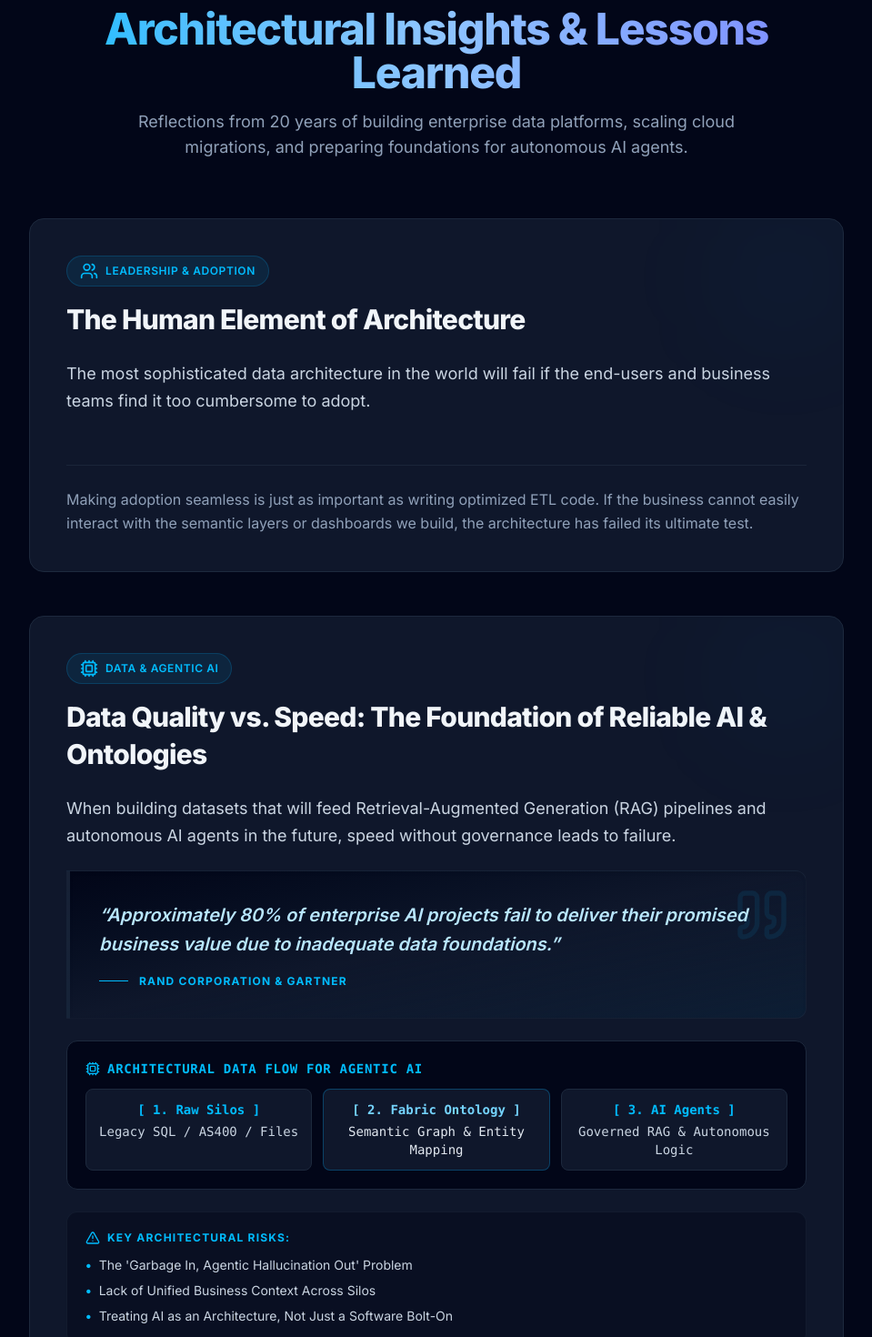
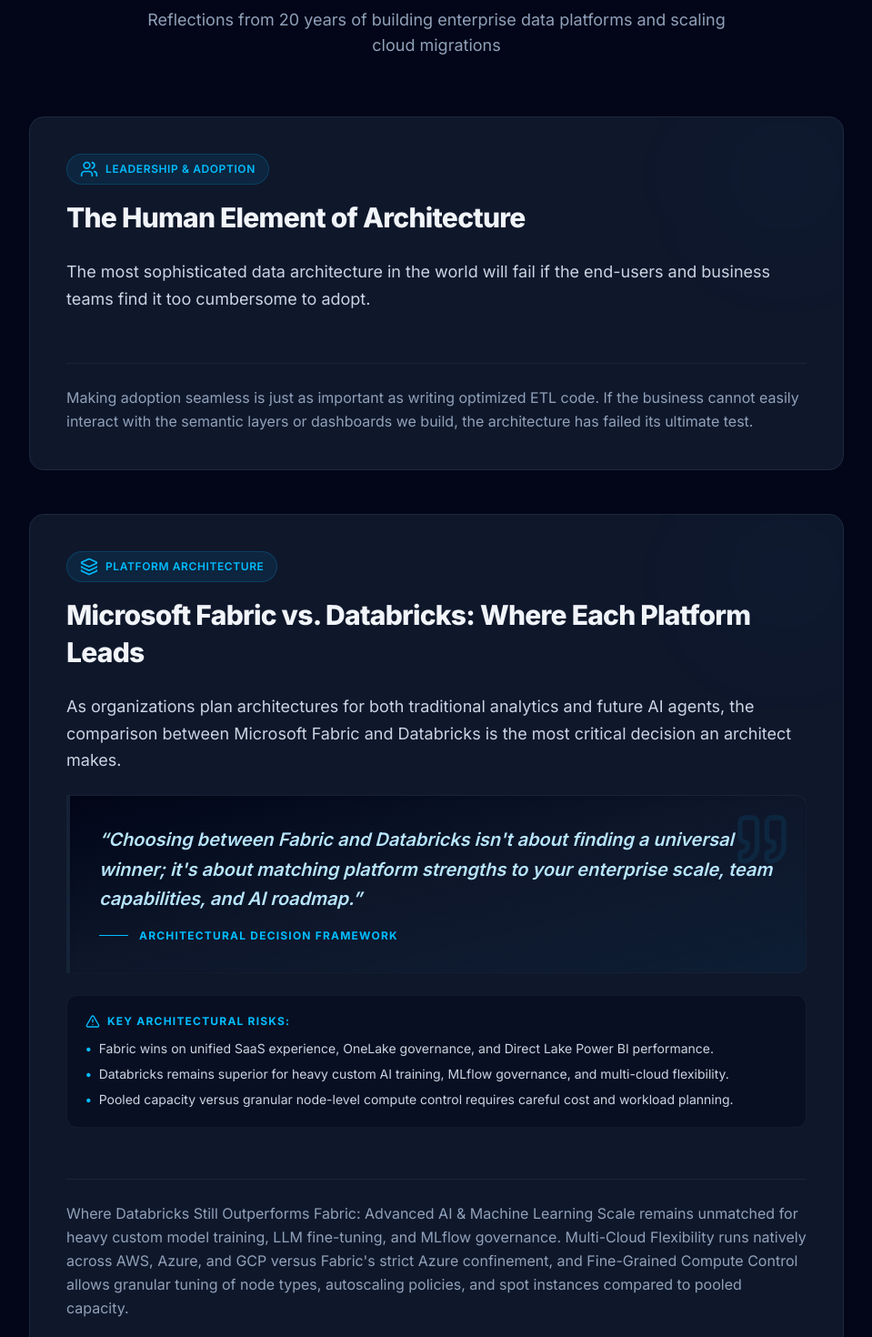
Before and after one commit to lijochungath/my-portfolio, a Next.js app: page /thoughts in a window 1280 px wide. Shown: the part 120-1590 px from the top of the page at 91% size, without its empty margins (160-1119 px from the left). Built offline with nearby package versions, Linux system fonts and the light colour scheme.

Commit message:
Added AI 30-07-2026 043:21

```diff
--- a/app/thoughts/page.tsx
+++ b/app/thoughts/page.tsx
@@ -9,11 +9,10 @@
 
         {/* Page Header */}
         <div className="text-center mb-16">
-          <h1 className="text-3xl sm:text-4xl md:text-5xl font-extrabold tracking-tight mb-4 bg-gradient-to-r from-sky-400 via-blue-300 to-indigo-400 bg-clip-text text-transparent">
-            Architectural Insights & Lessons Learned
-          </h1>
+
           <p className="text-slate-400 text-base sm:text-lg max-w-2xl mx-auto">
-            Reflections from 20 years of building enterprise data platforms, scaling cloud migrations, and preparing foundations for autonomous AI agents.
+            Reflections from 20 years of building enterprise data platforms and scaling cloud migrations
+
           </p>
         </div>
 
--- a/app/thoughts/thoughts.ts
+++ b/app/thoughts/thoughts.ts
@@ -22,6 +22,26 @@
     content: [
       "Technical excellence must always be paired with intuitive design, effective change management, and user enablement.",
       "Making adoption seamless is just as important as writing optimized ETL code. If the business cannot easily interact with the semantic layers or dashboards we build, the architecture has failed its ultimate test."
+    ]
+  },
+  {
+    id: "fabric-vs-databricks",
+    title: "Microsoft Fabric vs. Databricks: Where Each Platform Leads",
+    category: "Platform Architecture",
+    date: "May 2026",
+    excerpt: "As organizations plan architectures for both traditional analytics and future AI agents, the comparison between Microsoft Fabric and Databricks is the most critical decision an architect makes.",
+    statCallout: {
+      stat: "Choosing between Fabric and Databricks isn't about finding a universal winner; it's about matching platform strengths to your enterprise scale, team capabilities, and AI roadmap.",
+      source: "Architectural Decision Framework"
+    },
+    content: [
+      "Where Fabric Matches (and Wins Against) Databricks: Unified SaaS Experience natively integrates storage, orchestration, and Power BI into a single managed layer. Direct Lake Power BI Integration bypasses traditional bottlenecks by reading Delta Parquet files directly from OneLake memory without data duplication, while Accessibility for Business Teams democratizes data through shared workspaces and unified semantic models.",
+      "Where Databricks Still Outperforms Fabric: Advanced AI & Machine Learning Scale remains unmatched for heavy custom model training, LLM fine-tuning, and MLflow governance. Multi-Cloud Flexibility runs natively across AWS, Azure, and GCP versus Fabric's strict Azure confinement, and Fine-Grained Compute Control allows granular tuning of node types, autoscaling policies, and spot instances compared to pooled capacity."
+    ],
+    keyTakeaways: [
+      "Fabric wins on unified SaaS experience, OneLake governance, and Direct Lake Power BI performance.",
+      "Databricks remains superior for heavy custom AI training, MLflow governance, and multi-cloud flexibility.",
+      "Pooled capacity versus granular node-level compute control requires careful cost and workload planning."
     ]
   },
   {
```
